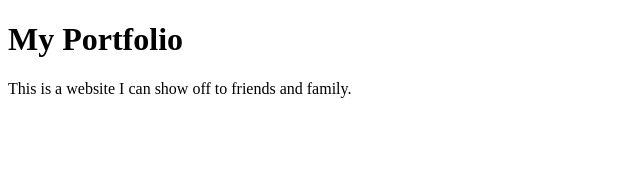
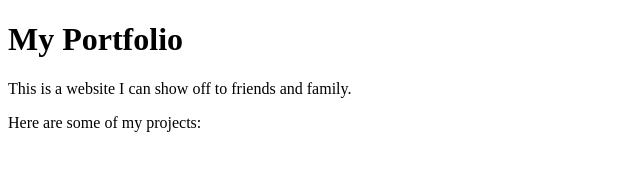
Before and after one commit to t0b1n16/My-portfolio, a plain HTML site: page index.html in a window 1280 px wide. Shown: the whole page, without its empty margins (0-640 px from the left). Drawn offline with Linux system fonts and the light colour scheme.

Commit message:
add my first page

```diff
--- a/index.html
+++ b/index.html
@@ -6,5 +6,7 @@
 	<body>
 		<h1>My Portfolio</h1>
 		<p>This is a website I can show off to friends and family.</p>
-	</body>
+<p>Here are some of my projects:</p>
+    </body>
+
 </html>
```
